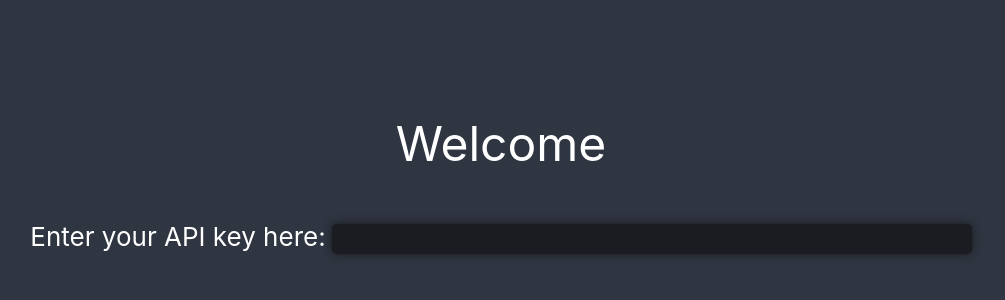
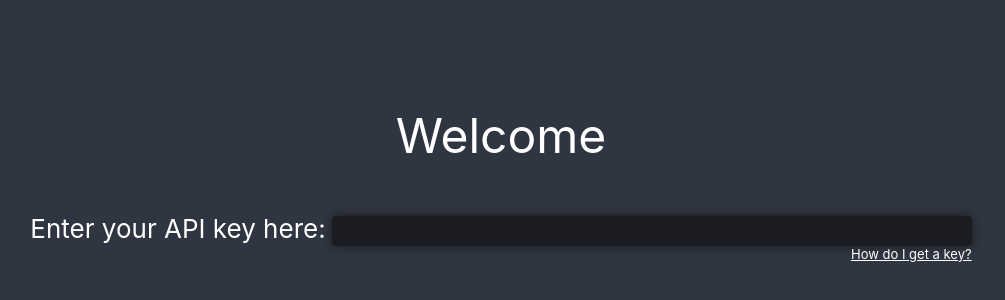
Before and after one commit to wawastyle911/gpt4-api-chat, a React (Create React App) app: page / in a window 1280 px wide. Shown: the part 240-540 px from the top of the page, without its empty margins (139-1144 px from the left). Built offline with nearby package versions, Linux system fonts and the light colour scheme.

Commit message:
Enhance:styling

```diff
--- a/src/Components/Apikey.css
+++ b/src/Components/Apikey.css
@@ -1,7 +1,7 @@
 .Key-input-label {
   padding-right: 6px;
 }
-.Title{
+.Title {
   font-size: 3rem;
 }
 .Api-key {
@@ -15,19 +15,23 @@
   font-family: Roboto;
   font-size: 80%;
   color: white;
-  box-shadow: 0rem 0rem 0.5rem rgb(25, 26, 26) ;
+  box-shadow: 0rem 0rem 0.5rem rgb(25, 26, 26);
 }
-.Key-form{
+.Key-form {
   display: flex;
   flex-direction: column;
 }
-.Error{
+.Error {
   color: red;
   max-width: fit-content;
   font-size: 60%;
 
-
   padding-right: 0.4rem;
   border-radius: 5px;
-
 }
+.Key-Help {
+  color: white;
+  accent-color: white;
+  align-self: self-end;
+  font-size: 50%;
+}
--- a/src/Components/Apikey.jsx
+++ b/src/Components/Apikey.jsx
@@ -66,6 +66,7 @@ export default function Apikey() {
             value={key}
         />
       </div>
+      <a href="https://platform.openai.com/docs/quickstart/account-setup" rel="noreferrer" target ="_blank" className="Key-Help">How do I get a key?</a>
 
     </form>
      </div>
--- a/src/Components/Chat.css
+++ b/src/Components/Chat.css
@@ -2,13 +2,18 @@
     display: flex;
     width: 100vw;
     height: 100vh;
-
+    color: white;
+}
+.ChatTitle{
+    z-index: 1;
 }
 .Chat-Container{
     width: 100%;
     height: 100%;
     display: flex;
     flex-direction: column;
+    color: white;
+
 
 }
 .Account-Actions{
@@ -21,14 +26,16 @@
 
 }
 .Logout{
-    background: none;
-    border-style:solid;
+    background-color: rgb(21, 101, 101);
+    border-style:none;
     border-color: white;
     color: white;
     font-size: 1.2rem;
     border-radius: 5px;
     width: 50%;
     height: 3rem;
+
+
 }
 .Chat-History{
     min-width: 10%;
@@ -67,6 +74,7 @@
     flex-direction: row;
     width: 80vw;
     gap : 0.5rem;
+
 }
 
 .in {
@@ -88,5 +96,7 @@
     border: none;
     border-radius: 5px;
     color: white;
+    box-shadow: 0rem 0rem 1rem rgb(25, 26, 26) ;
+
 
 }
--- a/src/Components/Chat.jsx
+++ b/src/Components/Chat.jsx
@@ -45,7 +45,7 @@ export default function Chat() {
     <div className="Chat-Page">
       <div className="Chat-History"></div>
       <div className="Chat-Container">
-        <p>Chat With GPT4</p>
+        <p className="ChatTitle">Chat With GPT4</p>
         <div className="Chat">
           <textarea className="Response" value={apiResponse}></textarea>
           <form className="Question" onSubmit={handleSubmit}>
```
Lines whose indentation alone changed are shown as unchanged.
